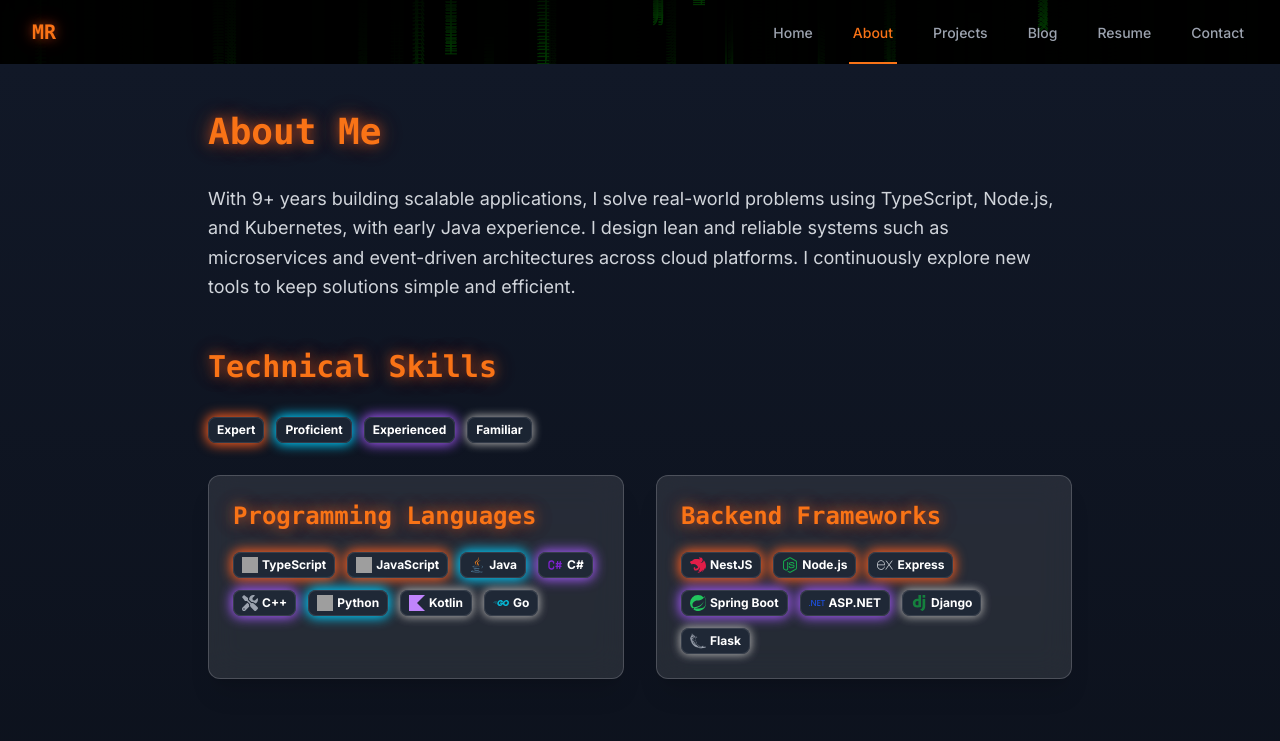
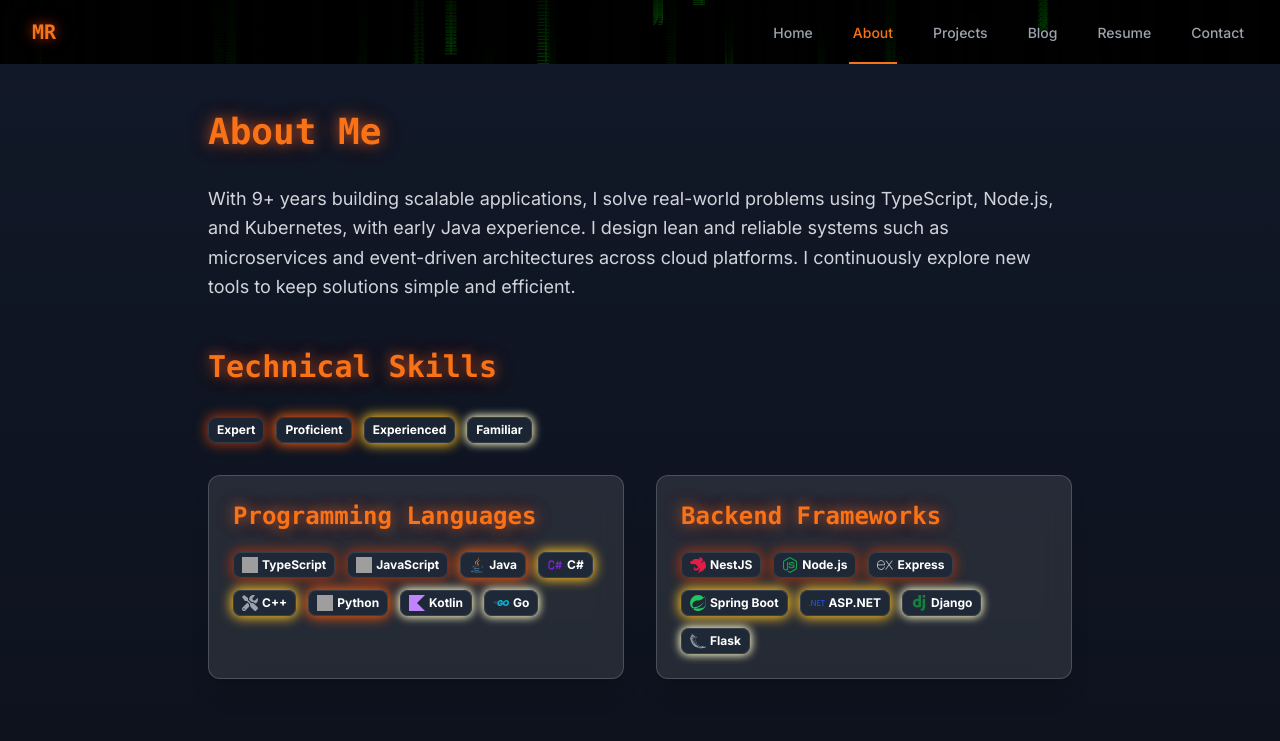
Before and after one commit to MRdevX/mrashidi.me, a Next.js app: page /about in a window 1280 px wide. Shown: the top 741 px of the page. Built offline with nearby package versions, Linux system fonts and the light colour scheme; grey boxes are pictures that could not be loaded.

Commit message:
refactor: update last modified timestamps in sitemap.xml and enhance glow effects for skill levels in About page

```diff
--- a/src/app/about/page.tsx
+++ b/src/app/about/page.tsx
@@ -4,7 +4,6 @@ import { motion } from "framer-motion";
 import personalInfo from "@/data/personalInfo";
 import skillCategories from "@/data/skills";
 import education from "@/data/education";
-import { SkillLevel } from "@/data/skills";
 import { getTechIcon } from "@/lib/techIconMap";
 
 export default function About() {
@@ -30,25 +29,25 @@ export default function About() {
             <div className="flex flex-wrap gap-3 mb-8">
               <span
                 className="inline-flex items-center gap-1 px-2 py-1 rounded-lg font-bold text-xs bg-gray-800/80 text-white border border-white/10"
-                style={{ boxShadow: "0 0 12px 2px #FF5F1F" }}
+                style={{ boxShadow: "0 0 12px 2px #9A3412" }}
               >
                 Expert
               </span>
               <span
                 className="inline-flex items-center gap-1 px-2 py-1 rounded-lg font-bold text-xs bg-gray-800/80 text-white border border-white/10"
-                style={{ boxShadow: "0 0 12px 2px #00CFFF" }}
+                style={{ boxShadow: "0 0 12px 2px #EA580C" }}
               >
                 Proficient
               </span>
               <span
                 className="inline-flex items-center gap-1 px-2 py-1 rounded-lg font-bold text-xs bg-gray-800/80 text-white border border-white/10"
-                style={{ boxShadow: "0 0 12px 2px #A259F7" }}
+                style={{ boxShadow: "0 0 12px 2px #FBBF24" }}
               >
                 Experienced
               </span>
               <span
                 className="inline-flex items-center gap-1 px-2 py-1 rounded-lg font-bold text-xs bg-gray-800/80 text-white border border-white/10"
-                style={{ boxShadow: "0 0 8px 1.5px #A3A3A3" }}
+                style={{ boxShadow: "0 0 8px 1.5px #FEF9C3" }}
               >
                 Familiar
               </span>
@@ -70,10 +69,10 @@ export default function About() {
                       if (iconKey === "aws") iconKey = "aws";
                       const { Icon, colorClass } = getTechIcon(iconKey);
                       let glow = "0 0 0px #0000";
-                      if (skill.level === "expert") glow = "0 0 12px 2px #FF5F1F";
-                      else if (skill.level === "proficient") glow = "0 0 12px 2px #00CFFF";
-                      else if (skill.level === "experienced") glow = "0 0 12px 2px #A259F7";
-                      else if (skill.level === "familiar") glow = "0 0 8px 1.5px #A3A3A3";
+                      if (skill.level === "expert") glow = "0 0 12px 2px #9A3412";
+                      else if (skill.level === "proficient") glow = "0 0 12px 2px #EA580C";
+                      else if (skill.level === "experienced") glow = "0 0 12px 2px #FBBF24";
+                      else if (skill.level === "familiar") glow = "0 0 8px 1.5px #FEF9C3";
                       return (
                         <span
                           key={skill.name}
```
Also changed, not shown: public/sw.js, 1 other file (tests, documents, lock files or other folders).
